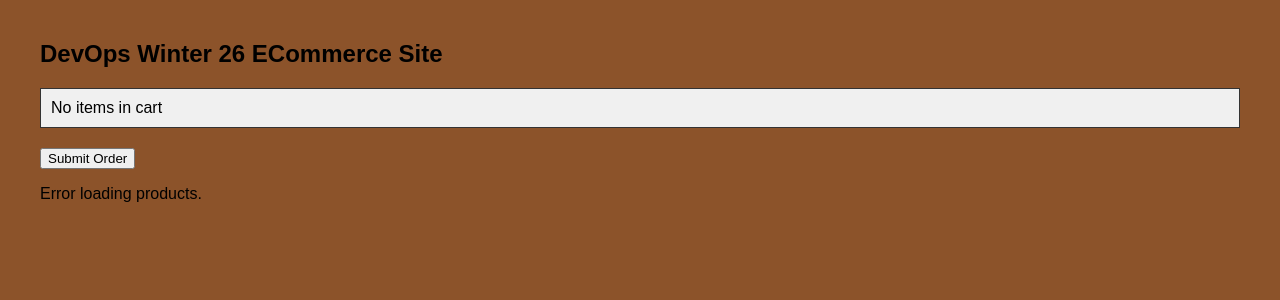
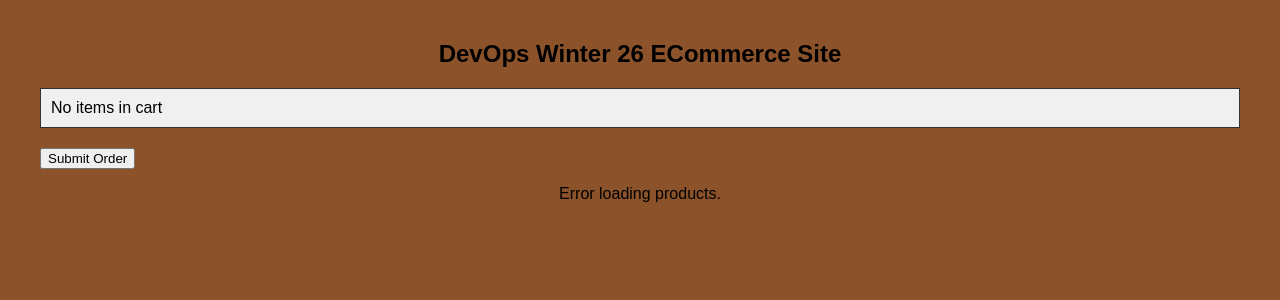
Before and after one commit to TheShai81/devops-product-frontend, a Python web app: template app/templates/index.html in a window 1280 px wide. Shown: the top 300 px of the page. Run offline with Jinja, Linux system fonts and the light colour scheme; the template is opened without the code that fills it, so the values that code supplies are empty.

Commit message:
Center header and product boxes

```diff
--- a/app/templates/index.html
+++ b/app/templates/index.html
@@ -3,7 +3,9 @@
 
 <head>
     <meta charset="UTF-8">
-    <title>DevOps-Supported ECommerce Site</title>
+    <div class="title_div">
+        <title>DevOps-Supported ECommerce Site</title>
+    </div>
     <style>
         body {
             font-family: Arial, sans-serif;
@@ -15,6 +17,9 @@
             font-size: 24px;
             font-weight: bold;
             margin-bottom: 20px;
+            display: flex;
+            justify-content: center;
+            align-items: center;
         }
 
         #cart {
@@ -28,6 +33,7 @@
             display: flex;
             flex-wrap: wrap;
             gap: 15px;
+            justify-content: center;
         }
 
         .product-box {
```
